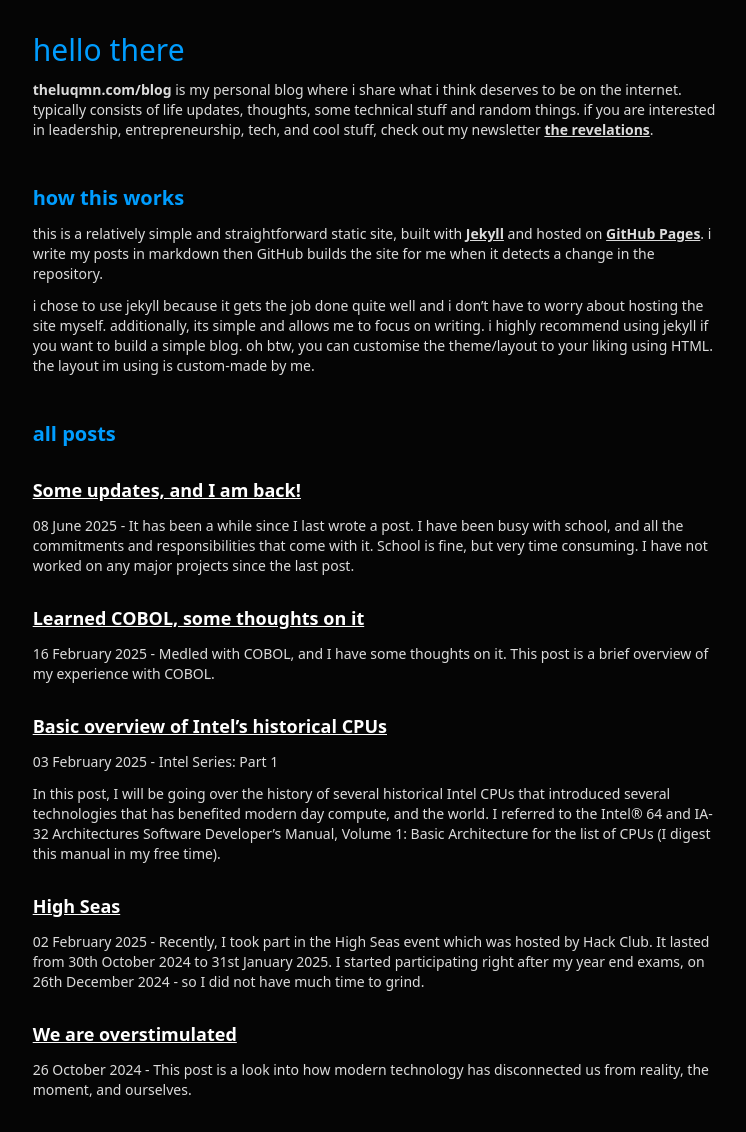
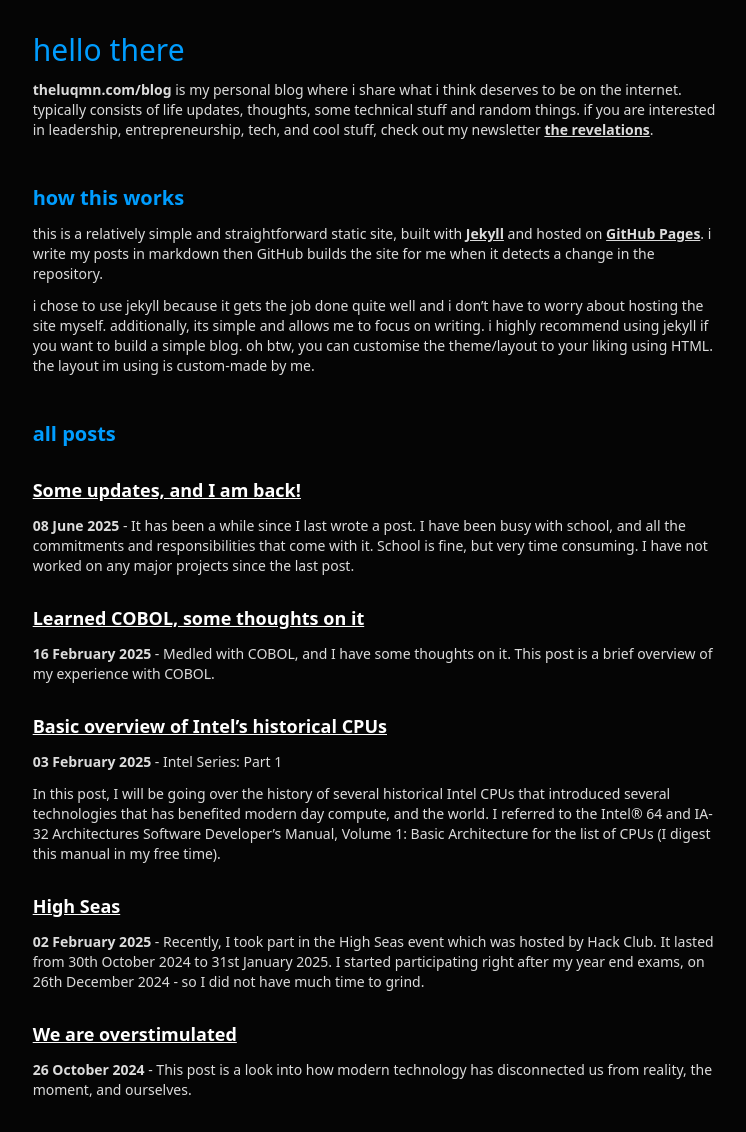
Before and after one commit to theluqmn/blog, a Jekyll site: the page built from index.md, in a window 1280 px wide. Shown: the whole page, without its empty margins (266-1012 px from the left). Built offline with Jekyll 4.4.1, drawn with Linux system fonts in a browser that asks for light colours; nearby versions of some CDN libraries; our own code applies the rules of GitHub Pages for plain Markdown files.

```diff
--- a/index.md
+++ b/index.md
@@ -18,6 +18,6 @@
 
 ### [{{ post.title }}]({{ post.url | relative_url }})
 
-{{ post.date | date: "%d %B %Y" }} - {{ post.excerpt | markdownify | strip_html }}
+**{{ post.date | date: "%d %B %Y" }}** - {{ post.excerpt | markdownify | strip_html }}
 
 {% endfor %}
```
Also changed, not shown: _posts/2025-2-16-learned-cobol.md (+1 -1 lines), assets/2025-2-16-cobol-1.png (renamed from _assets/2025-2-16-cobol-1.png).
